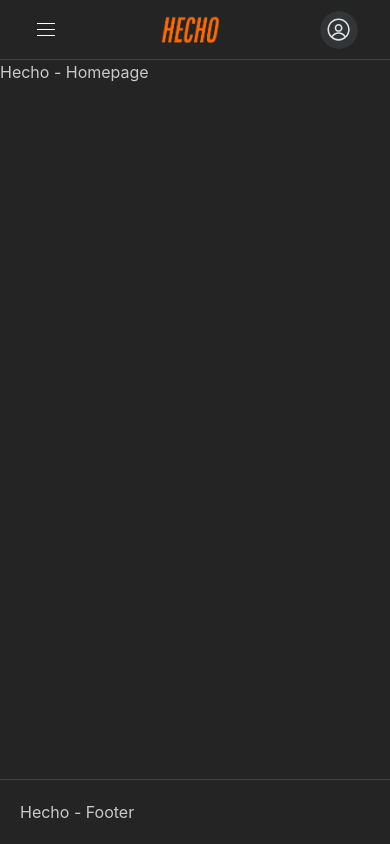
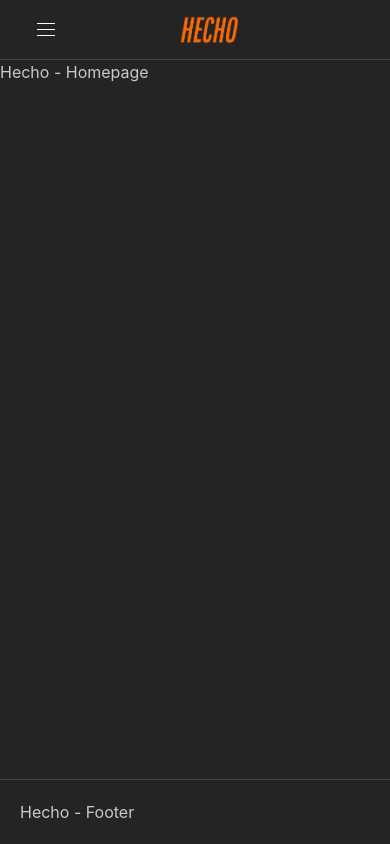
Before and after one commit to rami-rostom/hecho-front, a React (Vite) app: page / in a window 390 px wide. Built offline with nearby package versions, Linux system fonts and the light colour scheme.

Commit message:
:sparkles: feat: adjust responsive avatar for header section

```diff
--- a/src/components/Header/Header.tsx
+++ b/src/components/Header/Header.tsx
@@ -53,7 +53,11 @@ function Header({ opened, toggle }: { opened: boolean; toggle: () => void }) {
                 transitionProps={{ transition: 'slide-right', duration: 200 }}
                 withArrow
               >
-                <Avatar src={null} className="header__avatar" />
+                <Avatar
+                  src={null}
+                  className="header__avatar"
+                  visibleFrom="xs"
+                />
               </Tooltip>
             </Menu.Target>
 
```
